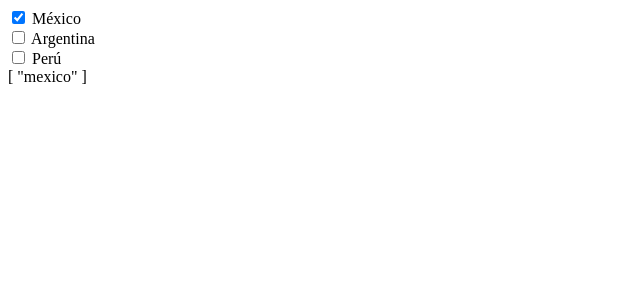
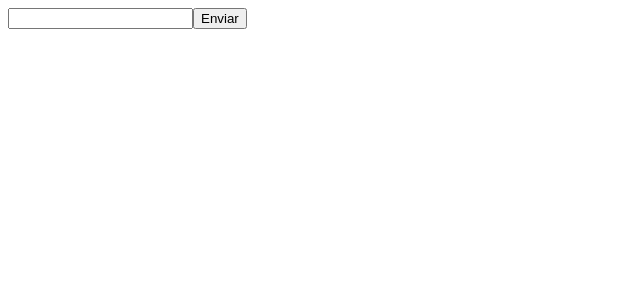
Before and after one commit to Klvst3r/vue3, a Vue app: page / in a window 1280 px wide. Shown: the top 300 px of the page, without its empty margins (0-640 px from the left). Built offline with nearby package versions, Linux system fonts and the light colour scheme.

Commit message:
9. Uso delmodificador numer

```diff
--- a/src/App.vue
+++ b/src/App.vue
@@ -1,36 +1,18 @@
 <script setup>
 import { ref } from 'vue'
 
-const paises = ref(["mexico"]);
+const numero = ref();
 
 </script>
 
 <template>
-  <div>
-    <label>
-      <input type="checkbox" value="mexico" v-model="paises">
-      México
-    </label>
-  </div>
-  <div>
-    <label>
-      <input type="checkbox" value="argentina" v-model="paises">
-      Argentina
-    </label>
-  </div>
-  <div>
-    <label>
-      <input type="checkbox" value="peru" v-model="paises">
-      Perú
-    </label>
-  </div>
 
-  {{ paises }}
+  <input type="text" v-model.number="numero">
+  <button @click="console.log(numero + 5)">
+    Enviar
+  </button>
+
 
 </template>
 
-
-
-
-
 <style scoped></style>
```
Also changed, not shown: 1 other file (tests, documents, lock files or other folders).
